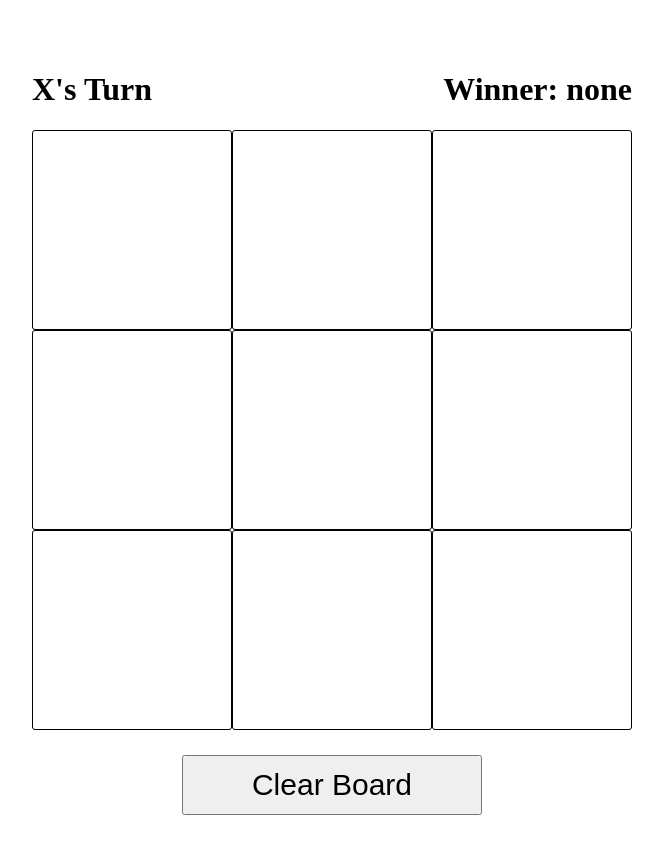
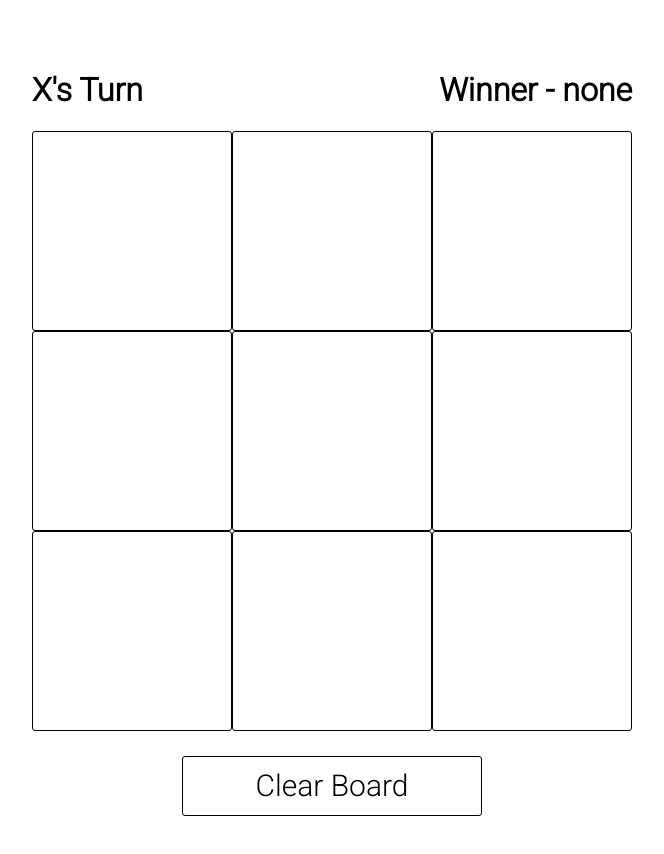
Before and after one commit to palmerelias/TicTacToe, a React (Vite) app: page / in a window 1280 px wide. Shown: the top 854 px of the page, without its empty margins (308-972 px from the left). Built offline with nearby package versions, Linux system fonts and the light colour scheme.

Commit message:
Changes made to Fonts

```diff
--- a/index.html
+++ b/index.html
@@ -3,6 +3,9 @@
   <head>
     <meta charset="UTF-8" />
     <link rel="icon" type="image/svg+xml" href="/vite.svg" />
+    <link rel="preconnect" href="https://fonts.googleapis.com">
+    <link rel="preconnect" href="https://fonts.gstatic.com" crossorigin>
+    <link href="https://fonts.googleapis.com/css2?family=Inter:wght@400;700&family=Roboto:wght@300&display=swap" rel="stylesheet">
     <meta name="viewport" content="width=device-width, initial-scale=1.0" />
     <title>Tic Tac Toe</title>
   </head>
--- a/src/App.css
+++ b/src/App.css
@@ -9,6 +9,7 @@ body {
 .game-info {
     display: flex;
     justify-content: space-between;
+    font-family: 'Roboto', sans-serif;
 
 }
 
@@ -32,7 +33,11 @@ body {
 }
 
 .clear-button {
+    background-color: white;
+    border: 1px solid black;
+    border-radius: 3px;
     font-size: 30px;
     width: 300px;
     height: 60px;
+    font-family: 'Roboto', sans-serif;
 }
--- a/src/Board.jsx
+++ b/src/Board.jsx
@@ -63,7 +63,7 @@ export default function Board() {
         <div>
             <div className="game-info">
                 <h1>{turn ? "X" : "O"}'s Turn</h1>
-                <h1>Winner: {!winner ? "none" : winner}</h1>
+                <h1>Winner - {!winner ? "none" : winner}</h1>
             </div>
             <div className="square-container">
                     <Square value={squares[0].value} clicked={() => selectSquare(squares[0].id)}/>
```
